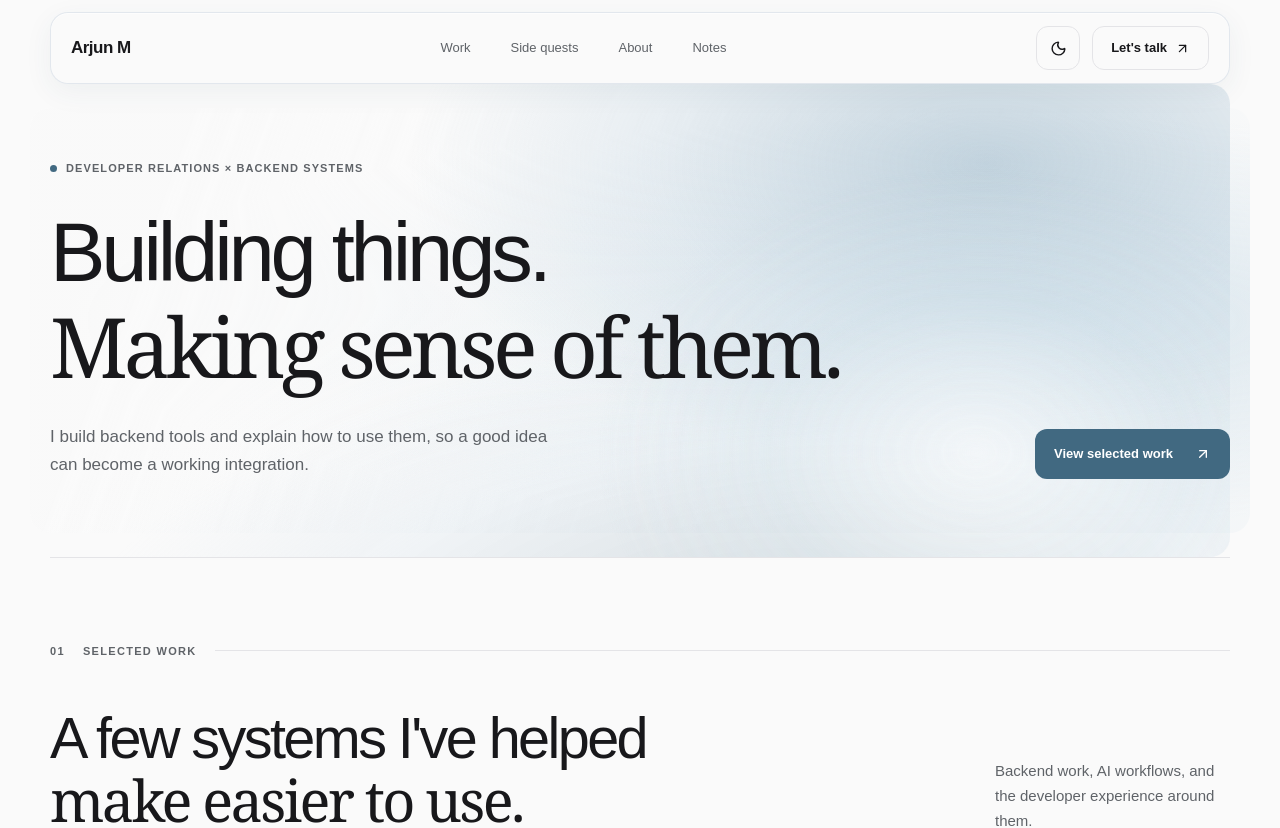
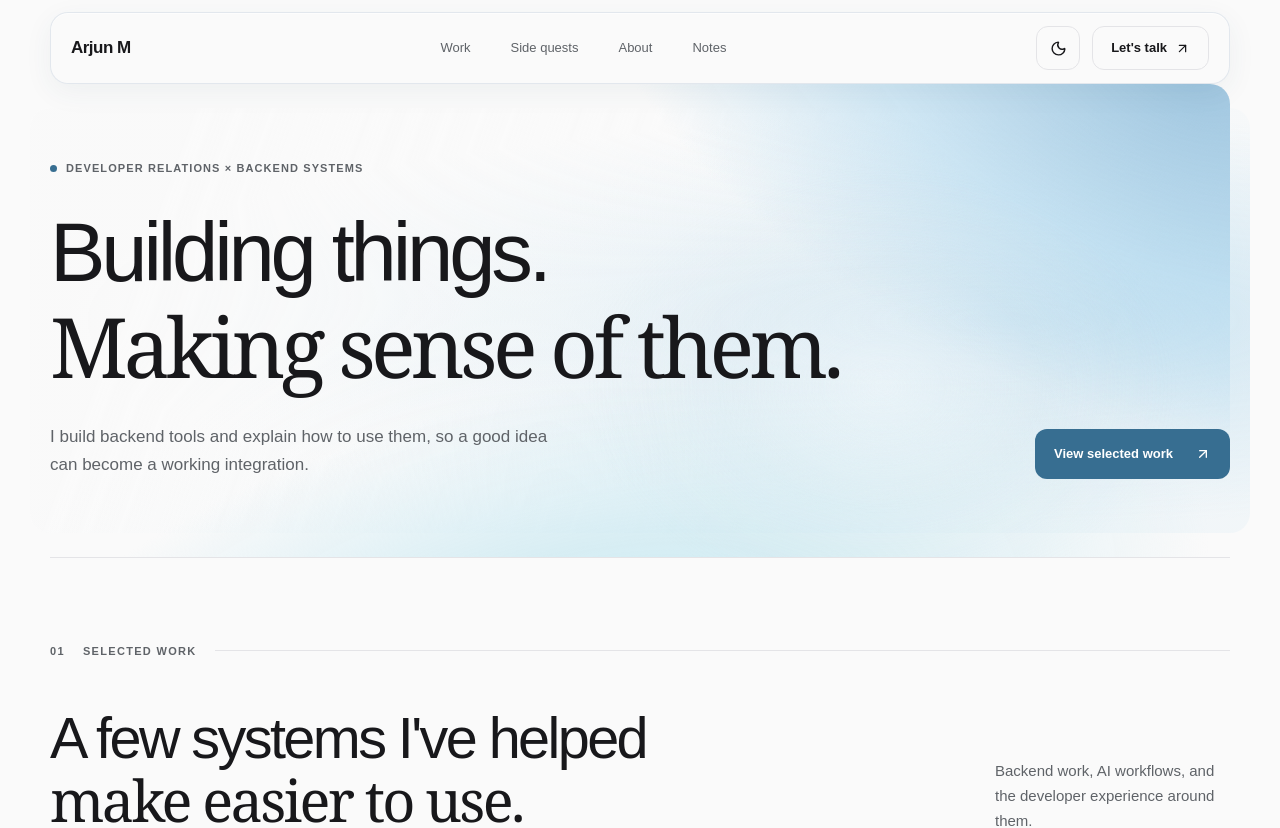
Before and after one commit to Arjun220905/portfolio, a Next.js app: page / in a window 1280 px wide. Shown: the top 828 px of the page. Built offline with nearby package versions, Linux system fonts and the light colour scheme.

Commit message:
Make hero motion visible with flowing blue gradients and staged entrance

```diff
--- a/app/cinematic.css
+++ b/app/cinematic.css
@@ -1,15 +1,15 @@
 /* One blue palette, with light and dark values tuned independently. */
 :root {
-  --accent: #416981;
-  --blush: #dce7ee;
-  --card-hover: #e2ebf0;
-  --light-edge: #7f9daf;
-  --light-wash: #d8e5ed;
+  --accent: #376e91;
+  --blush: #d9eaf5;
+  --card-hover: #d9eaf5;
+  --light-edge: #7bacc8;
+  --light-wash: #c9e3f1;
   --hero-scrim: #fafafae8;
   --gradient-panel: linear-gradient(125deg, #f7fafc, #e5edf2);
 }
 html[data-theme='dark'] {
-  --accent: #a2c1d2;
+  --accent: #a4d4ef;
   --blush: #263b49;
   --card-hover: #273d4b;
   --light-edge: #7294a9;
@@ -26,14 +26,14 @@ html[data-theme='dark'] {
 .hero-atmosphere { position: absolute; inset: 0; z-index: 0; pointer-events: none; overflow: hidden; border-radius: 20px; }
 .fluid-field { position: absolute; inset: -15%; }
 .fluid-current { position: absolute; width: 75%; height: 100%; pointer-events: none; }
-.fluid-color { width: 100%; height: 100%; border-radius: 45%; background: radial-gradient(ellipse at 50% 50%, #779eb766, #a5c1d538 40%, transparent 70%); }
+.fluid-color { width: 100%; height: 100%; border-radius: 45%; background: radial-gradient(ellipse at 50% 50%, #6ca8d0a6, #a5d3ed80 38%, transparent 68%); }
 .current-primary { right: -10%; top: -25%; }
 .current-secondary { left: 12%; bottom: -48%; width: 95%; }
-.current-secondary .fluid-color { background: radial-gradient(ellipse, #65849640, #c6d8e630 42%, transparent 70%); }
+.current-secondary .fluid-color { background: radial-gradient(ellipse, #9dd9e899, #c6e8f270 40%, transparent 68%); }
 .current-highlight { right: 4%; top: 22%; width: 48%; height: 90%; }
 .current-highlight .fluid-color { background: radial-gradient(ellipse, #ffffffa6, #d9e8ef48 35%, transparent 65%); }
-html[data-theme='dark'] .fluid-color { background: radial-gradient(ellipse, #577f9b88, #35556f55 40%, transparent 70%); }
-html[data-theme='dark'] .current-secondary .fluid-color { background: radial-gradient(ellipse, #54728780, #243c5055 42%, transparent 70%); }
+html[data-theme='dark'] .fluid-color { background: radial-gradient(ellipse, #3879a5b3, #24496380 38%, transparent 68%); }
+html[data-theme='dark'] .current-secondary .fluid-color { background: radial-gradient(ellipse, #538d9e99, #244b6080 40%, transparent 68%); }
 html[data-theme='dark'] .current-highlight .fluid-color { background: radial-gradient(ellipse, #90b4cd40, #688fa333 35%, transparent 65%); }
 .hero-atmosphere[data-visible='false'] .fluid-color { animation-play-state: paused; }
 .hero-bottom .text-link:hover { background: #34576d; }
@@ -52,18 +52,23 @@ html[data-theme='dark'] .about { background: linear-gradient(135deg, #131e27, #2
 .off-clock-card:hover svg { animation: none; transform: translateY(-4px) rotate(-7deg); }
 .off-clock-card svg { transition: transform .4s cubic-bezier(.16,1,.3,1); }
 @media (prefers-reduced-motion: no-preference) {
-  .current-primary .fluid-color { animation: fluid-drift 14s ease-in-out infinite alternate; }
-  .current-secondary .fluid-color { animation: fluid-drift 19s ease-in-out -6s infinite alternate-reverse; }
-  .current-highlight .fluid-color { animation: fluid-breathe 12s ease-in-out -3s infinite alternate; }
+  .current-primary .fluid-color { animation: fluid-drift 6s ease-in-out infinite alternate; }
+  .current-secondary .fluid-color { animation: fluid-drift 8s ease-in-out -4s infinite alternate-reverse; }
+  .current-highlight .fluid-color { animation: fluid-breathe 5s ease-in-out -2s infinite alternate; }
   .hero-bottom .text-link:hover::before { animation: cta-light .8s ease both; }
-  .hero h1 .reveal-line { animation: hero-line-in 1s cubic-bezier(.16,1,.3,1) .12s both; clip-path: none; }
-  .hero h1 .reveal-line + br + .reveal-line { animation-delay: .27s; }
-  .hero-bottom { animation-delay: .42s; }
+  .hero h1 { animation: none; perspective: 900px; }
+  .hero h1 .reveal-line { animation: hero-line-in 1.25s cubic-bezier(.16,1,.3,1) .15s both; clip-path: none; transform-origin: left bottom; }
+  .hero h1 .reveal-line + br + .reveal-line { animation-delay: .4s; }
+  .hero-bottom { animation: hero-content-in .9s cubic-bezier(.16,1,.3,1) .7s both; }
+  .nav { animation: nav-arrive .8s cubic-bezier(.16,1,.3,1) both; }
+  .hero-bottom .text-link::before { animation: cta-light 1s .95s both; }
 }
-@keyframes hero-line-in { from { opacity: 0; transform: translateY(26px); } to { opacity: 1; transform: translateY(0); } }
+@keyframes hero-line-in { from { opacity: 0; transform: translateY(64px) rotateX(14deg); } to { opacity: 1; transform: translateY(0) rotateX(0); } }
+@keyframes hero-content-in { from { opacity: 0; transform: translateY(30px); } to { opacity: 1; transform: translateY(0); } }
+@keyframes nav-arrive { from { opacity: 0; transform: translateY(-18px); } to { opacity: 1; transform: translateY(0); } }
 @keyframes cta-light { to { transform: translateX(100%); } }
-@keyframes fluid-drift { from { transform: translate(-4%, 3%) rotate(-12deg) scale(.94); } to { transform: translate(5%, -5%) rotate(14deg) scale(1.1); } }
-@keyframes fluid-breathe { from { transform: translateY(-5%) scale(.9); opacity: .45; } to { transform: translateY(6%) scale(1.15); opacity: .9; } }
+@keyframes fluid-drift { from { transform: translate(-22%, 12%) rotate(-22deg) scale(.82); } to { transform: translate(18%, -16%) rotate(24deg) scale(1.2); } }
+@keyframes fluid-breathe { from { transform: translate(-18%,-12%) scale(.8); opacity: .4; } to { transform: translate(12%,18%) scale(1.25); opacity: 1; } }
 @media (max-width: 700px) {
   .hero { padding: 55px 0 65px; }
   .fluid-field { opacity: .7; }
```
